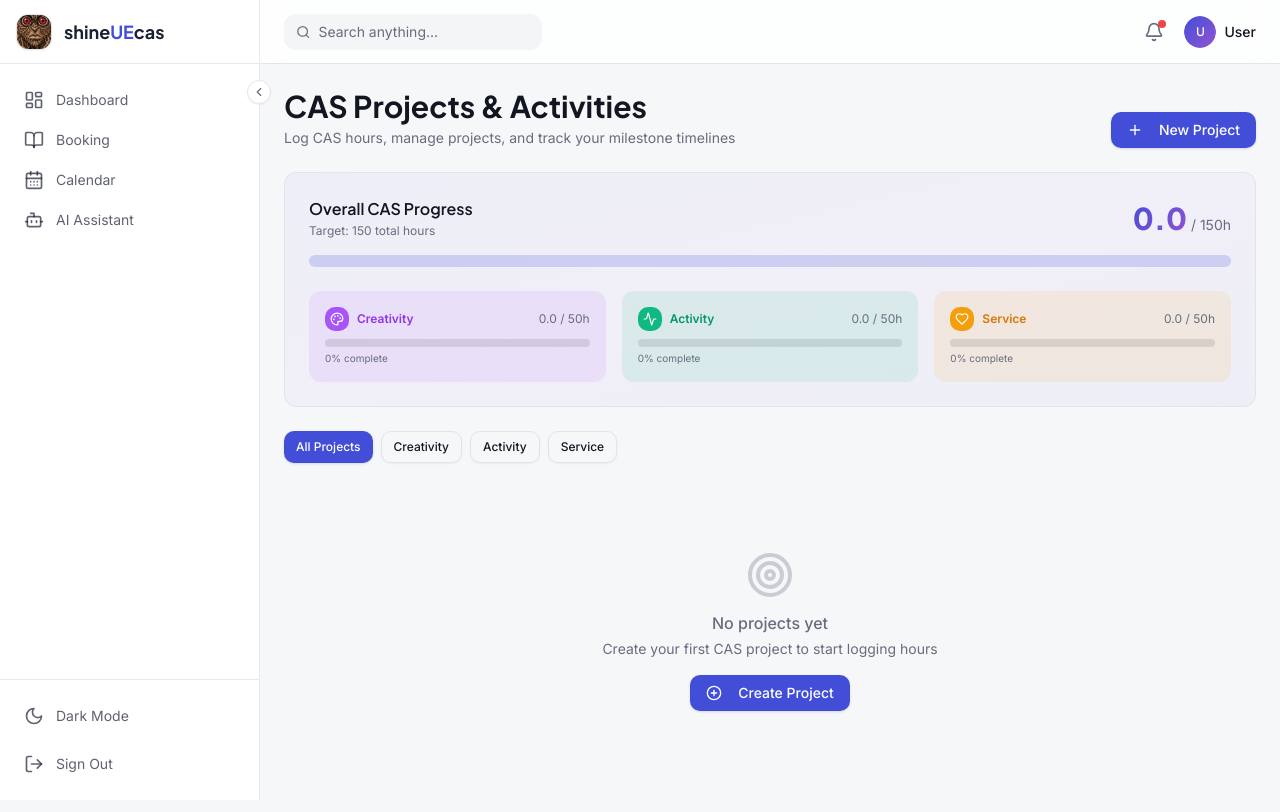
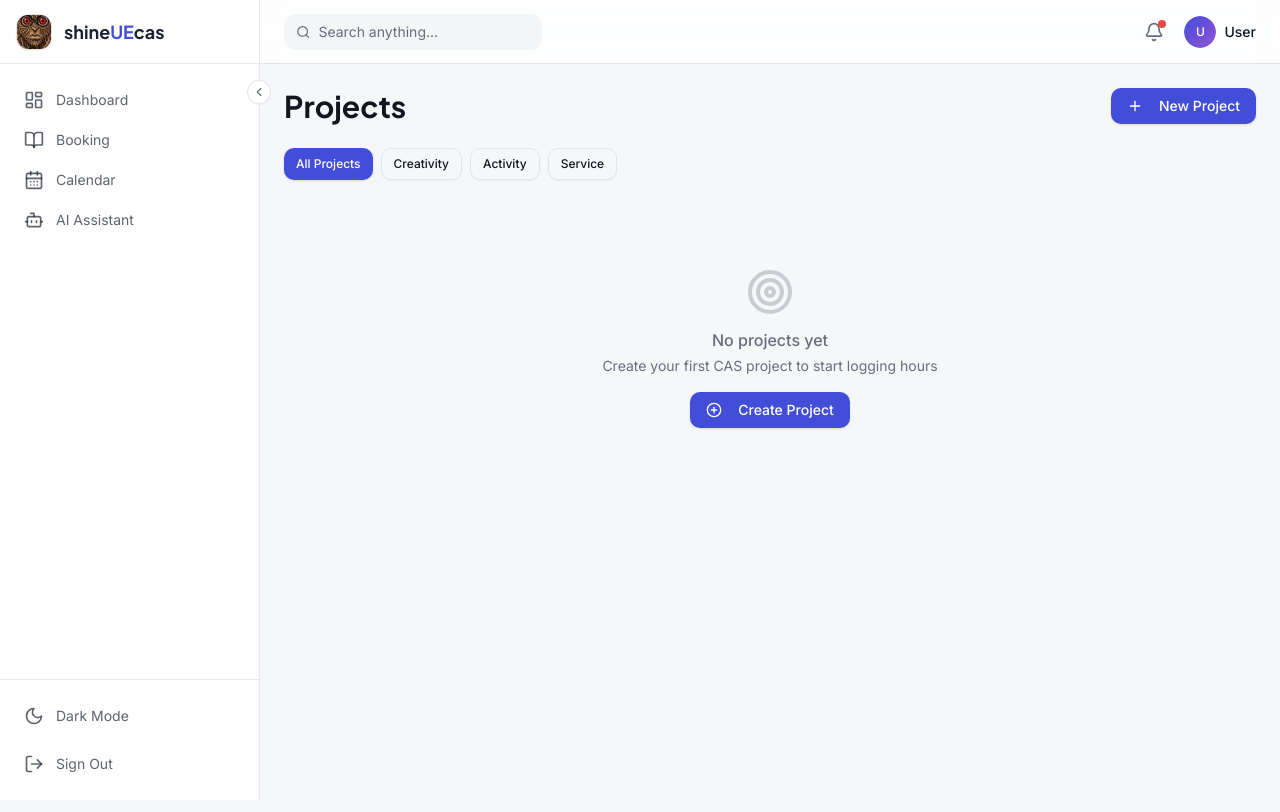
Before and after one commit to gntiYk/broski, a React (Vite) app: page /projects in a window 1280 px wide. Shown: the top 812 px of the page. Built offline with nearby package versions, Linux system fonts and the light colour scheme; sample sign-in values are in the browser's storage.

Commit message:
feat: simplify tutor layout, remove appearance settings, refine green grove project focus

```diff
--- a/src/pages/ChatbotPage.jsx
+++ b/src/pages/ChatbotPage.jsx
@@ -24,20 +24,13 @@ export default function ChatbotPage() {
     'How does aerobic cell respiration work?',
     'Tips for IGCSE Chemistry atomic structure',
     'Review Mandarin Chinese tones'
-  ] : [
-    'Help me plan my CAS project',
-    'What are some creative CAS ideas?',
-    'How do I write a good CAS reflection?',
-    'Suggest a weekly study schedule',
-    'Tips for balancing CAS and academics',
-    'How many CAS hours do I need?',
-  ];
+  ] : [];
 
   useEffect(() => {
     if (user) {
       const welcome = isStudent
         ? `Hi ${user.full_name?.split(' ')[0] || 'there'}! 👋 I'm your shineUE IGCSE AI Assistant. I can help you with your homework, IGCSE subject questions, study tips, or quiz reviews. How can I help you today?`
-        : `Hi ${user.full_name?.split(' ')[0] || 'there'}! 👋 I'm your shineUEcas AI Assistant. I can help you with CAS planning, project ideas, study schedules, reflection writing, and more. How can I help you today?`;
+        : `Hi ${user.full_name?.split(' ')[0] || 'there'}! 👋 I'm your AI Assistant. How can I help you today?`;
       setMessages([{ role: 'assistant', content: welcome }]);
     }
   }, [user, isStudent]);
@@ -72,14 +65,13 @@ Conversation:
 ${conversationHistory}
 
 Respond as the AI Assistant:`
-      : `You are shineUEcas AI Assistant — a helpful, friendly, and knowledgeable CAS (Creativity, Activity, Service) advisor for IB students. You help with:
-- CAS project planning, ideas, and reflection writing
+      : `You are a helpful, friendly, and knowledgeable AI Assistant for tutors. You help with:
+- Tutoring guidance and academic advice
+- Project management and organization
 - Study scheduling and time management
-- Tutoring guidance and academic advice
 - Motivation and productivity tips
-- Understanding CAS requirements and deadlines
 
-Be concise, encouraging, and practical. Use markdown formatting for structured responses. Keep responses under 300 words unless the student asks for detail.
+Be concise, encouraging, and practical. Use markdown formatting for structured responses. Keep responses under 300 words unless detail is requested.
 
 Conversation:
 ${conversationHistory}
--- a/src/pages/ProjectTrack.jsx
+++ b/src/pages/ProjectTrack.jsx
@@ -45,8 +45,8 @@ export default function ProjectTrack() {
   const [logHoursId, setLogHoursId] = useState(null);
   const [hoursToLog, setHoursToLog] = useState('');
 
-  // Track expanded timeline project IDs. Default expand "p_finance"
-  const [expandedTimelines, setExpandedTimelines] = useState(['p_finance']);
+  // Track expanded timeline project IDs. Default expand "p1"
+  const [expandedTimelines, setExpandedTimelines] = useState(['p1']);
 
   // Fetch projects
   const { data: projects = [], isLoading } = useQuery({
@@ -172,58 +172,9 @@ export default function ProjectTrack() {
   return (
     <div className="space-y-6 max-w-7xl mx-auto pb-12">
       <SectionHeader
-        title="CAS Projects & Activities"
-        subtitle="Log CAS hours, manage projects, and track your milestone timelines"
+        title="Projects"
         action={<Button onClick={openCreate} className="bg-primary hover:bg-primary-hover"><Plus className="w-4 h-4 mr-2" /> New Project</Button>}
       />
-
-      {/* ── Overall progress banner ── */}
-      <motion.div
-        initial={{ opacity: 0, y: 16 }}
-        animate={{ opacity: 1, y: 0 }}
-        className="bg-gradient-to-br from-primary/5 via-accent/5 to-primary/5 rounded-xl border border-border p-6"
-      >
-        <div className="flex flex-col sm:flex-row sm:items-center justify-between gap-4 mb-4">
-          <div>
-            <h3 className="font-heading font-semibold text-base">Overall CAS Progress</h3>
-            <p className="text-xs text-muted-foreground mt-0.5">Target: {CAS_TARGET} total hours</p>
-          </div>
-          <div className="text-right">
-            <span className="text-3xl font-heading font-extrabold gradient-text">{totalHours.toFixed(1)}</span>
-            <span className="text-sm text-muted-foreground"> / {CAS_TARGET}h</span>
-          </div>
-        </div>
-        <Progress value={overallPct} className="h-3 mb-6" />
-
-        {/* Per-category bars */}
-        <div className="grid grid-cols-1 sm:grid-cols-3 gap-4">
-          {(['creativity', 'activity', 'service']).map((cat) => {
-            const cfg = categoryConfig[cat];
-            const hrs = hoursBy(cat);
-            const pct = Math.min((hrs / CATEGORY_TARGET) * 100, 100);
-            return (
-              <div key={cat} className={`rounded-lg p-4 ${cfg.light}`}>
-                <div className="flex items-center gap-2 mb-2">
-                  <div className={`w-6 h-6 rounded-md ${cfg.color} flex items-center justify-center`}>
-                    <cfg.icon className="w-3.5 h-3.5 text-white" />
-                  </div>
-                  <span className={`text-xs font-semibold ${cfg.text}`}>{cfg.label}</span>
-                  <span className="ml-auto text-xs text-muted-foreground">{hrs.toFixed(1)} / {CATEGORY_TARGET}h</span>
-                </div>
-                <div className="h-2 rounded-full bg-black/10 overflow-hidden">
-                  <motion.div
-                    initial={{ width: 0 }}
-                    animate={{ width: `${pct}%` }}
-                    transition={{ duration: 0.8, ease: 'easeOut' }}
-                    className={`h-full rounded-full ${cfg.bar}`}
-                  />
-                </div>
-                <p className="text-[10px] text-muted-foreground mt-1">{pct.toFixed(0)}% complete</p>
-              </div>
-            );
-          })}
-        </div>
-      </motion.div>
 
       {/* ── Filter tabs ── */}
       <div className="flex gap-2 flex-wrap">
--- a/src/pages/SettingsPage.jsx
+++ b/src/pages/SettingsPage.jsx
@@ -40,7 +40,7 @@ export default function SettingsPage() {
 
   return (
     <div className="space-y-6 max-w-2xl mx-auto">
-      <SectionHeader title="Settings" subtitle="Manage your profile and preferences" />
+      <SectionHeader title="Settings" />
 
       {/* Profile Section */}
       <motion.div
@@ -87,26 +87,6 @@ export default function SettingsPage() {
           </Button>
         </div>
       </motion.div>
-
-      {/* Appearance */}
-      <motion.div
-        initial={{ opacity: 0, y: 20 }}
-        animate={{ opacity: 1, y: 0 }}
-        transition={{ delay: 0.1 }}
-        className="bg-card rounded-xl border border-border p-6"
-      >
-        <h3 className="font-heading font-semibold mb-4">Appearance</h3>
-        <div className="flex items-center justify-between">
-          <div>
-            <p className="text-sm font-medium">Theme</p>
-            <p className="text-xs text-muted-foreground">Switch between light and dark mode</p>
-          </div>
-          <Button variant="outline" onClick={toggleTheme}>
-            {theme === 'light' ? <Moon className="w-4 h-4 mr-2" /> : <Sun className="w-4 h-4 mr-2" />}
-            {theme === 'light' ? 'Dark Mode' : 'Light Mode'}
-          </Button>
-        </div>
-      </motion.div>
     </div>
   );
 }
--- a/src/pages/TutorDashboard.jsx
+++ b/src/pages/TutorDashboard.jsx
@@ -117,7 +117,6 @@ export default function TutorDashboard() {
     <div className="space-y-6 max-w-7xl mx-auto pb-12">
       <SectionHeader
         title="Tutor Hub"
-        subtitle="Manage your tutoring sessions and track your CAS hours"
         action={
           <Button onClick={() => setIsLogModalOpen(true)} className="bg-primary hover:bg-primary-hover flex items-center gap-1.5 shadow-sm text-xs font-semibold">
             <Plus className="w-4 h-4" /> Log CAS Hours Manually
@@ -134,8 +133,7 @@ export default function TutorDashboard() {
         <div className="flex flex-col sm:flex-row sm:items-center justify-between gap-4 mb-4">
           <div>
             <h3 className="font-heading font-semibold text-base flex items-center gap-2">
-              <Sparkles className="w-5 h-5 text-primary animate-pulse" />
-              Миний CAS Амжилт
+              Total Hours
             </h3>
             <p className="text-xs text-muted-foreground mt-0.5">Зорилго: {CAS_TARGET} цаг биелүүлэх (тус бүр 50 цаг)</p>
           </div>
@@ -150,9 +148,6 @@ export default function TutorDashboard() {
         <div className="grid grid-cols-1 sm:grid-cols-3 gap-4">
           <div className="rounded-lg p-4 bg-purple-500/10 border border-purple-500/10">
             <div className="flex items-center gap-2 mb-2">
-              <div className="w-6 h-6 rounded-md bg-purple-500 flex items-center justify-center">
-                <Palette className="w-3.5 h-3.5 text-white" />
-              </div>
               <span className="text-xs font-semibold text-purple-600">Creativity</span>
               <span className="ml-auto text-xs text-muted-foreground">{creativityHours.toFixed(1)} / {CATEGORY_TARGET}ц</span>
             </div>
@@ -162,9 +157,6 @@ export default function TutorDashboard() {
 
           <div className="rounded-lg p-4 bg-emerald-500/10 border border-emerald-500/10">
             <div className="flex items-center gap-2 mb-2">
-              <div className="w-6 h-6 rounded-md bg-emerald-500 flex items-center justify-center">
-                <Activity className="w-3.5 h-3.5 text-white" />
-              </div>
               <span className="text-xs font-semibold text-emerald-600">Activity</span>
               <span className="ml-auto text-xs text-muted-foreground">{activityHours.toFixed(1)} / {CATEGORY_TARGET}ц</span>
             </div>
@@ -174,9 +166,6 @@ export default function TutorDashboard() {
 
           <div className="rounded-lg p-4 bg-amber-500/10 border border-amber-500/10">
             <div className="flex items-center gap-2 mb-2">
-              <div className="w-6 h-6 rounded-md bg-amber-500 flex items-center justify-center">
-                <Heart className="w-3.5 h-3.5 text-white" />
-              </div>
               <span className="text-xs font-semibold text-amber-600">Service</span>
               <span className="ml-auto text-xs text-muted-foreground">{serviceHours.toFixed(1)} / {CATEGORY_TARGET}ц</span>
             </div>
@@ -194,7 +183,7 @@ export default function TutorDashboard() {
       <div className="grid grid-cols-1 sm:grid-cols-2 lg:grid-cols-4 gap-4">
         <StatCard icon={Users} label="Pending Requests" value={pendingBookings.length} color="chart4" delay={0} />
         <StatCard icon={Calendar} label="Upcoming Sessions" value={approvedBookings.length} color="primary" delay={0.1} />
-        <StatCard icon={CheckCircle2} label="Completed" value={completedBookings.length} trend={15} color="chart3" delay={0.2} />
+        <StatCard icon={CheckCircle2} label="Completed" value={completedBookings.length} color="chart3" delay={0.2} />
         <StatCard icon={TrendingUp} label="Total Sessions" value={bookings.length} color="accent" delay={0.3} />
       </div>
 
```
Also changed, not shown: src/api/apiClient.js (+15 -20 lines).
